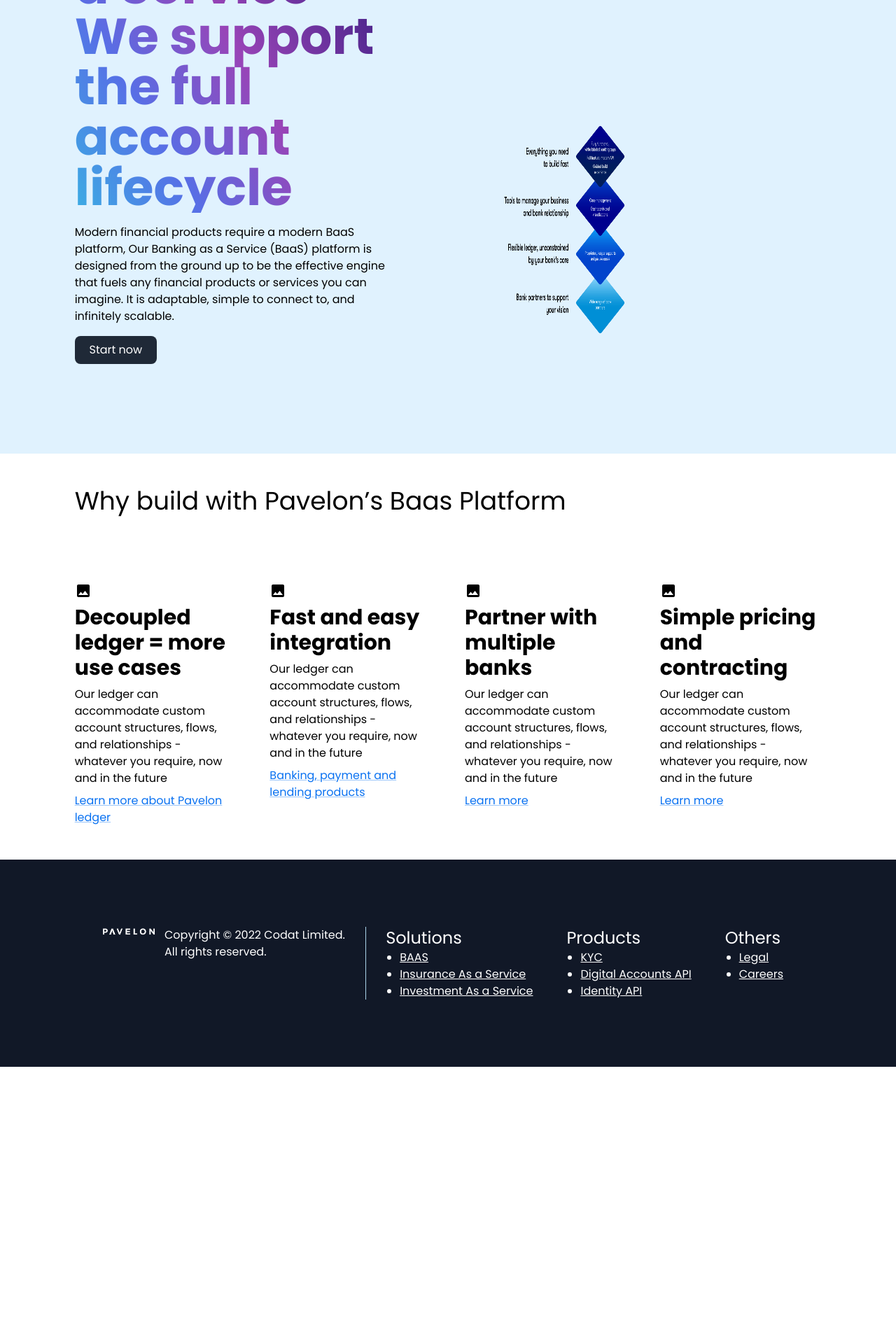
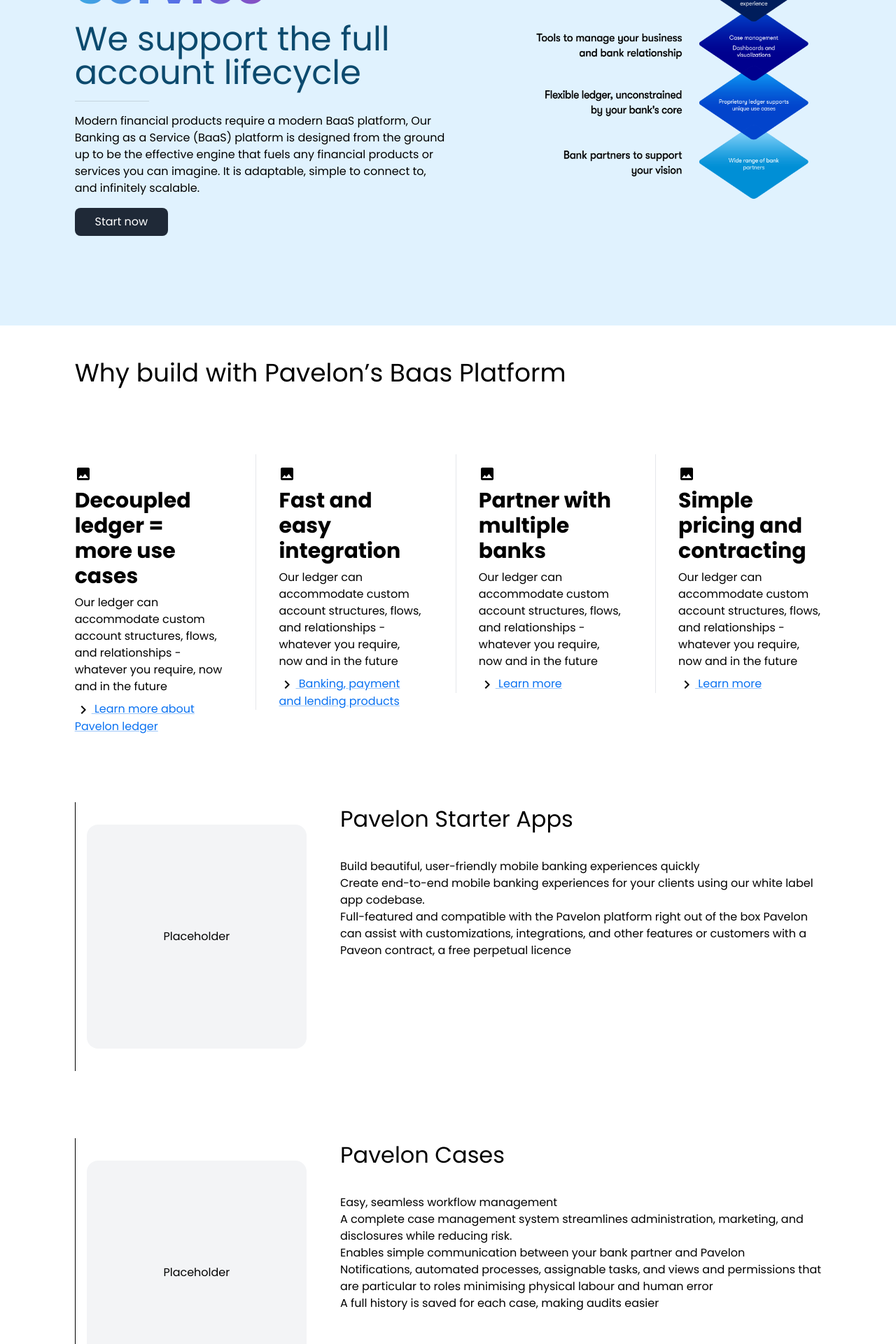
Before and after one commit to EllisOtoo/pavelonv2, a Next.js app: page /baas in a window 1280 px wide. Shown: the part 320-2240 px from the top of the page at 70% size. Before the commit the page ends 1844 px from the top, so only its background shows below. Built offline with nearby package versions, Linux system fonts and the light colour scheme.

Commit message:
solutions pages added

```diff
--- /dev/null
+++ b/components/organism/BaasBasicSection.tsx
@@ -0,0 +1,29 @@
+import Image from "next/image";
+import React from "react";
+import SectionHeader from "../atoms/SectionHeader";
+
+function BaasBasicSection({ reverse, title, imageUrl, children }) {
+  return (
+    <div className={`flex flex-col md:flex-row`}>
+      <div
+        className={`w-10/12 m-auto flex flex-col my-12 border-l md:gap-12 pl-4 items-start md:flex-row md:items-stretch ${
+          reverse && "md:flex-row-reverse"
+        }  border-black`}
+      >
+        {imageUrl ? (
+          <Image alt="Image" width={300} height={400} src={imageUrl} />
+        ) : (
+          <div className="bg-gray-100 h-80 my-8 rounded-2xl flex items-center justify-center w-80 ">
+            Placeholder
+          </div>
+        )}
+        <div className="flex flex-col md:w-8/12 gap-8 items-start">
+          <SectionHeader textSize={"2rem"} title={title} />
+          <div>{children}</div>
+        </div>
+      </div>
+    </div>
+  );
+}
+
+export default BaasBasicSection;
--- /dev/null
+++ b/components/organism/HeaderSubImage.tsx
@@ -0,0 +1,98 @@
+import Image from "next/image";
+import React, { useContext, useEffect, useRef } from "react";
+import styled from "styled-components";
+import { GradientDiv } from "../styled/styled";
+import styles from "./HeaderArea.module.css";
+// import Button from "@mui/material/Button";
+// import { IndexContext } from "../../pages";
+import Buttons from "../atoms/Button";
+
+import anime from "animejs";
+import { useInView } from "framer-motion";
+import useInview from "../../hooks/useInView";
+import { IndexContext } from "../../pages/_app";
+import { Divider, useMediaQuery } from "@mui/material";
+import { url } from "inspector";
+import Link from "next/link";
+
+function HeaderSubImage({
+  title = "Hello Section",
+  children,
+  imageUrl,
+  reverse,
+  subHeader,
+}) {
+  /*  */
+  // const { matches } = useContext(IndexContext);
+
+  const matches = useMediaQuery("(max-width:600px)");
+  const cardRef = useRef(null); // console.log(useInview(cardRef));
+  // const [inView] = useInview(cardRef); // Hooks to check if ref is inView
+  const { setShowSubNav, setShowDropDown } = useContext(IndexContext); //* Context to hide PopUpNav
+  const inView = useInView(cardRef);
+  // import { useInView } from "framer-motion"
+
+  useEffect(() => {
+    inView
+      ? anime({
+          targets: cardRef.current,
+          translateX: -20,
+          delay: 300,
+        })
+      : anime({
+          targets: cardRef.current,
+          translateX: 0,
+        });
+  }, [inView]);
+
+  return (
+    <div
+      onMouseOver={(e) => {
+        console.log("e.target");
+        if (
+          e.target.className !== "w-10/12 m-auto h-2 left-[8%] absolute top-0"
+        ) {
+          setShowSubNav(false);
+          setShowDropDown(false);
+        }
+      }}
+      className={`relative flex flex-col $ py-16 md:h-96 md:py-32 items-center md:h-auto md:flex-row bg-sky-100 w-12/12 md:justify-around`}
+    >
+      <div className="w-10/12 m-auto h-2 left-[8%] absolute top-0"></div>
+      <div
+        className={`w-10/12 m-auto flex flex-col gap-y-20 justify-between  md:flex-row md:gap-32}`}
+      >
+        <div className="flex flex-col w-12/12 md:w-6/12 gap-4 overflow-visible">
+          <p
+            style={{ width: `${matches ? "90vw" : ""}` }}
+            className={`text-5xl text-slate-900 md:text-7xl font-bold ${styles.gradientText}`}
+          >
+            {title}
+          </p>
+          <p
+            style={{ width: `${matches ? "90vw" : ""}` }}
+            className={`text-3xl text-sky-900 md:text-5xl`}
+          >
+            {subHeader}
+          </p>
+          <Divider className="w-1/5" />
+          {children}
+          <div className="flex flex-col gap-4">
+            <Link href={"/contact"}>
+              <Buttons title="Start now" />
+            </Link>
+          </div>
+        </div>
+        <div className="flex w-full h-72 md:h-auto relative justify-end md:justify-start items-end md:w-5/12 ">
+          <>
+            {/* <div className="w-full md:w-10/12 h-72 md:h-96 relative"> */}
+            <Image className=" " src={imageUrl} alt="" fill />
+            {/* </div> */}
+          </>
+        </div>
+      </div>
+    </div>
+  );
+}
+
+export default HeaderSubImage;
--- a/pages/_app.tsx
+++ b/pages/_app.tsx
@@ -7,7 +7,7 @@
 import Image from "next/image";
 import { createContext, useState } from "react";
 
-import HeaderArea from "../components/organism/HeaderAreaLargerImages";
+import HeaderArea from "../components/organism/HeaderArea";
 import NavBar from "../components/organism/NavBar";
 import PopUpNav from "../components/organism/PopUpNav";
 import useMediaQuery from "@mui/material/useMediaQuery";
--- a/pages/baas.tsx
+++ b/pages/baas.tsx
@@ -4,8 +4,10 @@
 import phoneImage from "../../assets/BAAS/phone.png";
 import dashboard from "../../assets/BAAS/dashboard.png";
 import { Link } from "@mui/material";
-import { Image, Money } from "@mui/icons-material";
-import HeaderArea from "../components/organism/HeaderAreaLargerImages";
+import { Image, KeyboardArrowRightOutlined, Money } from "@mui/icons-material";
+import HeaderArea from "../components/organism/HeaderArea";
+import HeaderSubImage from "../components/organism/HeaderSubImage";
+import BaasBasicSection from "../components/organism/BaasBasicSection";
 // import BAASSection  from "../components/organism/BoldSection";
 
 const BAAS_Section_Defaults = {
@@ -22,7 +24,7 @@
 const BAAS = () => {
   return (
     <>
-      <HeaderArea
+      {/* <HeaderArea
         reverse
         imageUrl={"/baas/mmk.png"}
         title="Banking as a Service - We support the full account lifecycle"
@@ -34,12 +36,26 @@
           imagine. It is adaptable, simple to connect to, and infinitely
           scalable.
         </p>
-      </HeaderArea>
+      </HeaderArea> */}
+      <HeaderSubImage
+        reverse
+        subHeader={"We support the full account lifecycle"}
+        imageUrl={"/baas/mmk.png"}
+        title="Banking as a Service"
+      >
+        <p>
+          Modern financial products require a modern BaaS platform, Our Banking
+          as a Service (BaaS) platform is designed from the ground up to be the
+          effective engine that fuels any financial products or services you can
+          imagine. It is adaptable, simple to connect to, and infinitely
+          scalable.
+        </p>
+      </HeaderSubImage>
       <div className="w-10/12 m-auto">
         <p className="text-4xl  font-light my-12">
           Why build with Pavelon’s Baas Platform
         </p>
-        <div className="flex  flex-col  md:items-start md:flex-row  gap-12 py-12 justify-center">
+        <div className="flex flex-col md:items-start md:flex-row divide-y md:divide-y-0 md:divide-x gap-12 py-12 md:justify-between">
           <FeatureSet
             features={[
               {
@@ -74,6 +90,42 @@
           />
         </div>
       </div>
+
+      <BaasBasicSection title={"Pavelon Starter Apps"}>
+        <ul>
+          <li>
+            Build beautiful, user-friendly mobile banking experiences quickly
+          </li>
+          <li>
+            Create end-to-end mobile banking experiences for your clients using
+            our white label app codebase.
+          </li>
+          <li>
+            Full-featured and compatible with the Pavelon platform right out of
+            the box Pavelon can assist with customizations, integrations, and
+            other features or customers with a Paveon contract, a free perpetual
+            licence
+          </li>
+        </ul>
+      </BaasBasicSection>
+      <BaasBasicSection title={"Pavelon Cases"}>
+        <p>Easy, seamless workflow management</p>
+        <ul>
+          <li>
+            A complete case management system streamlines administration,
+            marketing, and disclosures while reducing risk.
+          </li>
+          <li>
+            Enables simple communication between your bank partner and Pavelon
+          </li>
+          <li>
+            Notifications, automated processes, assignable tasks, and views and
+            permissions that are particular to roles minimising physical labour
+            and human error
+          </li>
+          <li>A full history is saved for each case, making audits easier</li>
+        </ul>
+      </BaasBasicSection>
     </>
   );
 };
@@ -81,13 +133,17 @@
 function FeatureSet({ features }) {
   return (
     <>
-      {features.map((perFeature) => (
-        <div className="flex flex-col w-64 gap-2">
+      {features.map((perFeature, idx) => (
+        <div
+          style={{ paddingLeft: !idx ? 0 : "" }}
+          className="flex flex-col w-full pt-4 md:pl-8 gap-2"
+        >
           {/* <i className="fa-brands fa-font-awesome"></i>{" "} */}
           <Image />
           <p className="text-3xl font-bold">{perFeature.featureName}</p>
           <p className="text-base"> {perFeature.subText}</p>
           <div>
+            <KeyboardArrowRightOutlined sx={{ color: "deep blue" }} />
             <Link to={"/"}> {perFeature.link} </Link>
             <i
               style={{ color: "#467ecf" }}
--- a/pages/identity.tsx
+++ b/pages/identity.tsx
@@ -1,4 +1,4 @@
-import HeaderArea from "../components/organism/HeaderAreaLargerImages";
+import HeaderArea from "../components/organism/HeaderArea";
 import SwipeableViews from "react-swipeable-views";
 import React from "react";
 import Image from "next/image";
--- a/pages/index.tsx
+++ b/pages/index.tsx
@@ -1,6 +1,6 @@
 import Head from "next/head";
 import LogoStripAnimated from "../components/molecules/LogoStripAnimated";
-import HeaderArea from "../components/organism/HeaderAreaLargerImages";
+import HeaderArea from "../components/organism/HeaderArea";
 import FullyIntegrated from "../components/organism/FullyIntegrated";
 import BuiltInMinutes from "../components/organism/BuiltInMinutes";
 import PavelonAPIs from "../components/organism/ImageBoxAndList";
--- /dev/null
+++ b/pages/investmentAsAService.tsx
@@ -0,0 +1,72 @@
+// import BoldSection from "../../components/organism/baas";
+import ModernChart from "../../assets/BAAS/modernFin.png";
+import shield from "../../assets/BAAS/shield.png";
+import phoneImage from "../../assets/BAAS/phone.png";
+import dashboard from "../../assets/BAAS/dashboard.png";
+import { Link } from "@mui/material";
+import { Image, KeyboardArrowRightOutlined, Money } from "@mui/icons-material";
+import HeaderArea from "../components/organism/HeaderArea";
+import HeaderSubImage from "../components/organism/HeaderSubImage";
+import BaasBasicSection from "../components/organism/BaasBasicSection";
+// import BAASSection  from "../components/organism/BoldSection";
+
+const BAAS_Section_Defaults = {
+  altColor: "#f7fafe",
+  singleImage: true,
+  image: null,
+  showButton: true,
+  buttonTitle: ["Talk to our Experts", "Explore our Platform"],
+  description:
+    "Modern  financial products require a modern BaaS platform, Our Banking as a Service (BaaS) platform is designed from the ground up to be the effective engine that fuels any financial products or services you can imagine. It is adaptable, simple to connect to, and infinitely scalable.",
+  mainCaption: "Banking as a Service -  We support the full account lifecycle",
+};
+
+const InvestmentAsAService = () => {
+  return (
+    <>
+      <HeaderSubImage
+        reverse
+        subHeader={"We support the full account lifecycle"}
+        imageUrl={"/investmentAsAService/investGoals.png"}
+        title="Investment as a Service"
+      >
+        <p>
+          Modern financial products require a modern BaaS platform, Our Banking
+          as a Service (BaaS) platform is designed from the ground up to be the
+          effective engine that fuels any financial products or services you can
+          imagine. It is adaptable, simple to connect to, and infinitely
+          scalable.
+        </p>
+      </HeaderSubImage>
+      <div></div>
+    </>
+  );
+};
+
+function FeatureSet({ features }) {
+  return (
+    <>
+      {features.map((perFeature, idx) => (
+        <div
+          style={{ paddingLeft: !idx ? 0 : "" }}
+          className="flex flex-col w-full pt-4 md:pl-8 gap-2"
+        >
+          {/* <i className="fa-brands fa-font-awesome"></i>{" "} */}
+          <Image />
+          <p className="text-3xl font-bold">{perFeature.featureName}</p>
+          <p className="text-base"> {perFeature.subText}</p>
+          <div>
+            <KeyboardArrowRightOutlined sx={{ color: "deep blue" }} />
+            <Link to={"/"}> {perFeature.link} </Link>
+            <i
+              style={{ color: "#467ecf" }}
+              className={`fa fa-chevron-right `}
+              aria-hidden="true"
+            ></i>
+          </div>
+        </div>
+      ))}
+    </>
+  );
+}
+export default InvestmentAsAService;
--- a/pages/kyc.tsx
+++ b/pages/kyc.tsx
@@ -1,4 +1,4 @@
-import HeaderArea from "../components/organism/HeaderAreaLargerImages";
+import HeaderArea from "../components/organism/HeaderArea";
 import SwipeableViews from "react-swipeable-views";
 import React from "react";
 import Image from "next/image";
```
Also changed, not shown: components/organism/HeaderArea.tsx (renamed from components/organism/HeaderAreaLargerImages.tsx), components/organism/headerAreaSample.tsx (deleted), public/InvestmentAsAService/investGoals.png (added), public/baas/modernFin.94a65a09-2-2.png (added).
